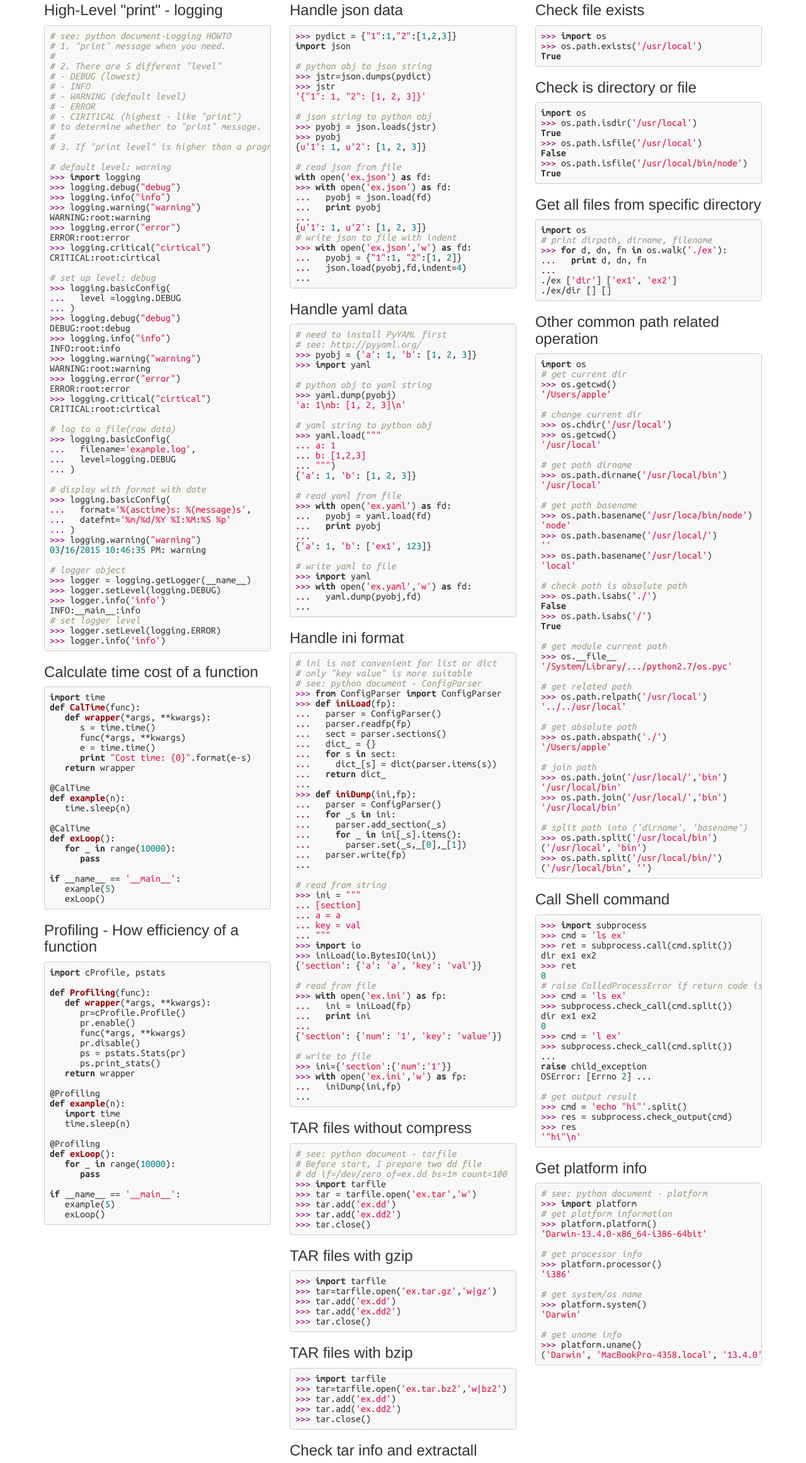
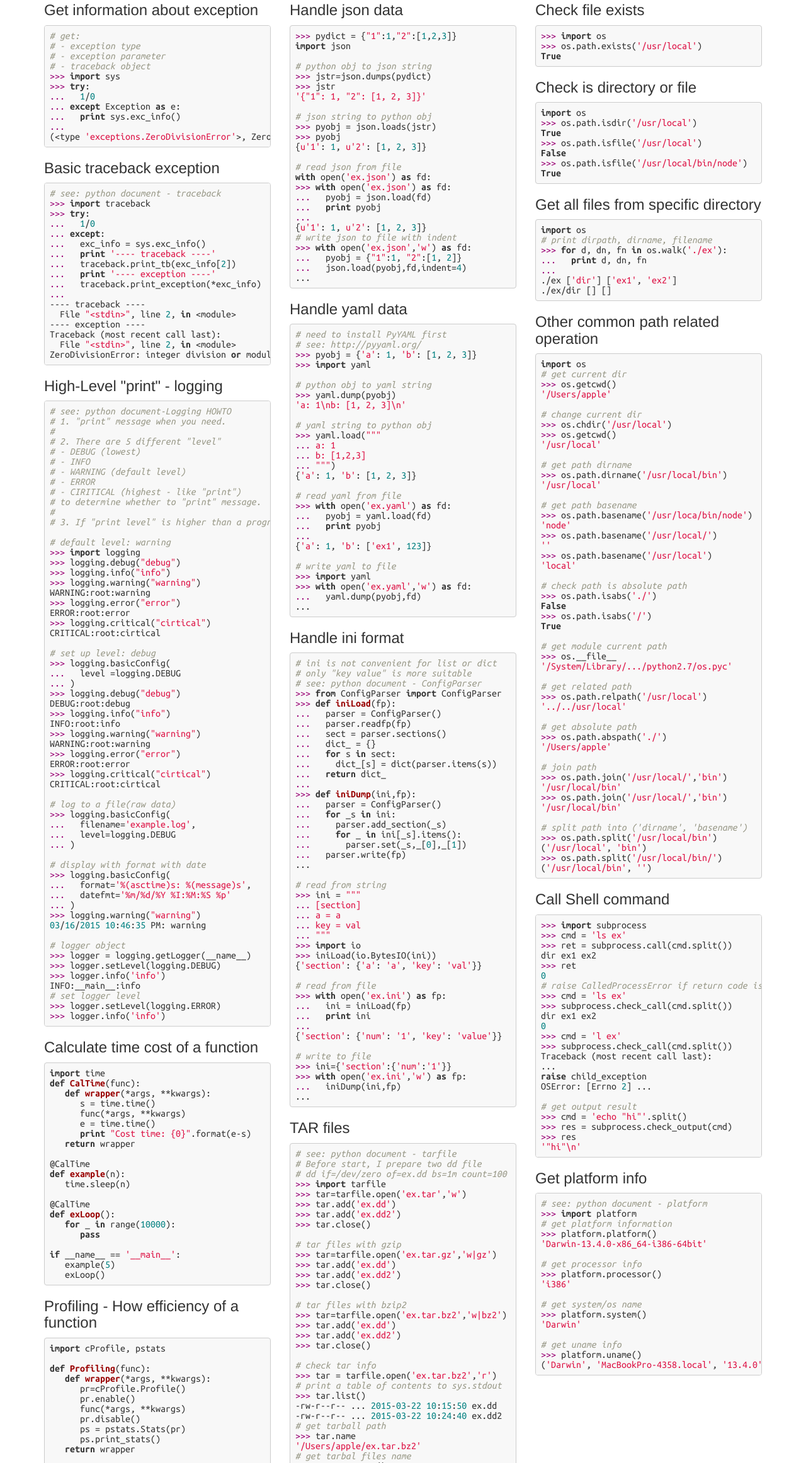
Before and after one commit to crazyguitar/cheatsheet, a plain HTML site: page pyscenario-cs.html in a window 1280 px wide. Shown: the part 287-2610 px from the top of the page at 63% size. Drawn offline with nearby package versions, Linux system fonts and the light colour scheme.

Commit message:
Fix python-cs some show error and add some content
[python-cs]
- add for ... else ... expresion
- fix lt and gt symbole error

[pyscenario]
- tar file typesetting
- exception handling

```diff
--- a/pyscenario-cs.html
+++ b/pyscenario-cs.html
@@ -28,6 +28,43 @@
          </div>
          <div class="row">
             <div class="col-sm-4">
+
+<h3>Get information about exception</h3>
+<pre class="code python">
+# get:
+# - exception type
+# - exception parameter
+# - traceback object
+&gt;&gt;&gt; import sys
+&gt;&gt;&gt; try:
+...   1/0
+... except Exception as e:
+...   print sys.exc_info()
+...
+(&lt;type 'exceptions.ZeroDivisionError'&gt;, ZeroDivisionError('integer division or modulo by zero',), &lt;traceback object at 0x1034cf440&gt;)
+</pre>
+
+<h3>Basic traceback exception</h3>
+<pre class="code python">
+# see: python document - traceback
+&gt;&gt;&gt; import traceback
+&gt;&gt;&gt; try:
+...   1/0
+... except:
+...   exc_info = sys.exc_info()
+...   print '---- traceback ----'
+...   traceback.print_tb(exc_info[2])
+...   print '---- exception ----'
+...   traceback.print_exception(*exc_info)
+...
+---- traceback ----
+  File "&lt;stdin&gt;", line 2, in &lt;module&gt;
+---- exception ----
+Traceback (most recent call last):
+  File "&lt;stdin&gt;", line 2, in &lt;module&gt;
+ZeroDivisionError: integer division or modulo by zero
+</pre>
+
 <h3>High-Level "print" - logging</h3>
 <pre class="code python">
 # see: python document-Logging HOWTO
@@ -256,53 +293,41 @@ with open('ex.json') as fd:
 ...
 </pre>
 
-<h3>TAR files without compress</h3>
+<h3>TAR files</h3>
 <pre class="code python">
 # see: python document - tarfile
 # Before start, I prepare two dd file
 # dd if=/dev/zero of=ex.dd bs=1m count=100
 &gt;&gt;&gt; import tarfile
-&gt;&gt;&gt; tar = tarfile.open('ex.tar','w')
+&gt;&gt;&gt; tar=tarfile.open('ex.tar','w')
 &gt;&gt;&gt; tar.add('ex.dd')
 &gt;&gt;&gt; tar.add('ex.dd2')
 &gt;&gt;&gt; tar.close()
-</pre>
 
-<h3>TAR files with gzip</h3>
-<pre class="code python">
-&gt;&gt;&gt; import tarfile
+# tar files with gzip
 &gt;&gt;&gt; tar=tarfile.open('ex.tar.gz','w|gz')
 &gt;&gt;&gt; tar.add('ex.dd')
 &gt;&gt;&gt; tar.add('ex.dd2')
 &gt;&gt;&gt; tar.close()
-</pre>
 
-<h3>TAR files with bzip</h3>
-<pre class="code python">
-&gt;&gt;&gt; import tarfile
+# tar files with bzip2
 &gt;&gt;&gt; tar=tarfile.open('ex.tar.bz2','w|bz2')
 &gt;&gt;&gt; tar.add('ex.dd')
 &gt;&gt;&gt; tar.add('ex.dd2')
 &gt;&gt;&gt; tar.close()
-</pre>
 
-<h3>Check tar info and extractall</h3>
-<pre class="code python">
+# check tar info
 &gt;&gt;&gt; tar = tarfile.open('ex.tar.bz2','r')
-
 # print a table of contents to sys.stdout
 &gt;&gt;&gt; tar.list()
 -rw-r--r-- ... 2015-03-22 10:15:50 ex.dd
 -rw-r--r-- ... 2015-03-22 10:24:40 ex.dd2
-
 # get tarball path
 &gt;&gt;&gt; tar.name
 '/Users/apple/ex.tar.bz2'
-
 # get tarbal files name
 &gt;&gt;&gt; tar.getnames()
 ['ex.dd', 'ex.dd2']
-
 # TarInfo object for member name.
 &gt;&gt;&gt; tar.members
 [&lt;TarInfo 'ex.dd' at 0x1034c6fd0&gt;,
@@ -412,6 +437,7 @@ dir ex1 ex2
 0
 &gt;&gt;&gt; cmd = 'l ex'
 &gt;&gt;&gt; subprocess.check_call(cmd.split())
+Traceback (most recent call last):
 ...
 raise child_exception
 OSError: [Errno 2] ...
```
Also changed, not shown: python-cs.html (+31 -3 lines).
